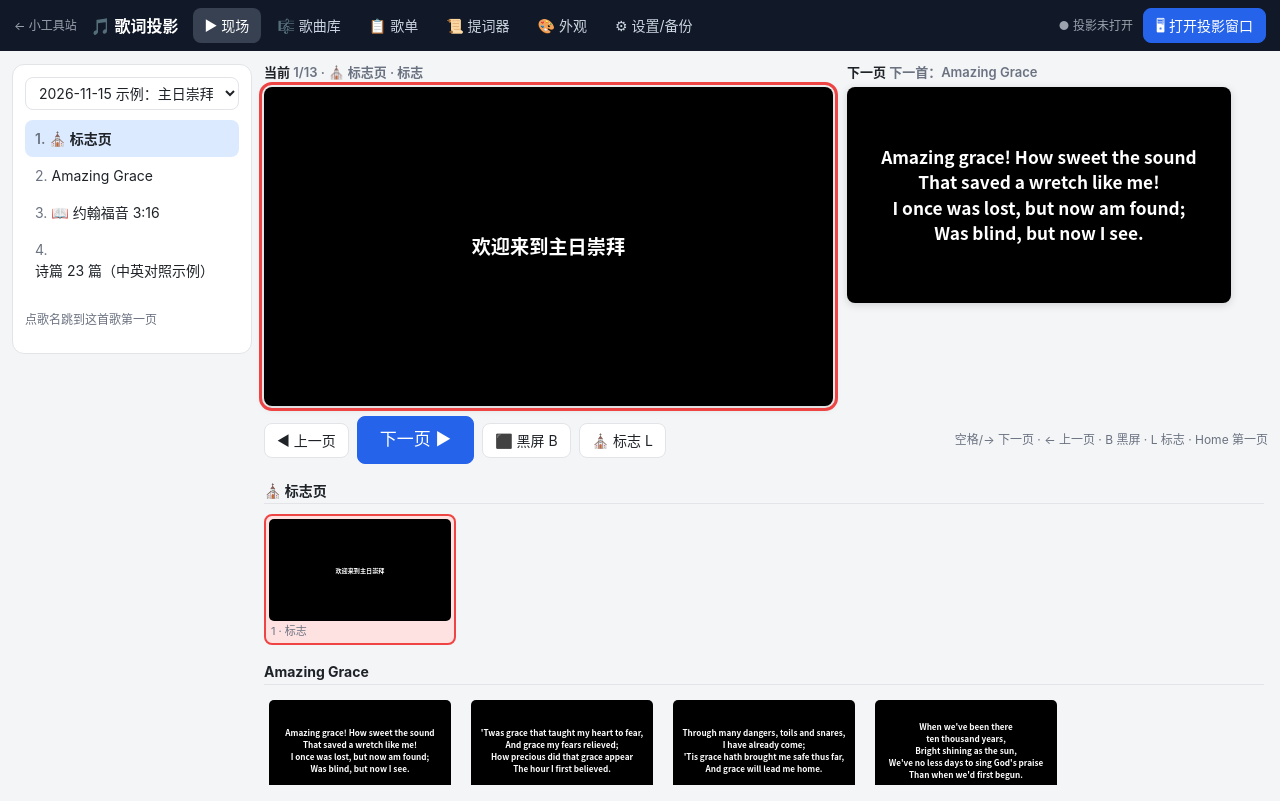
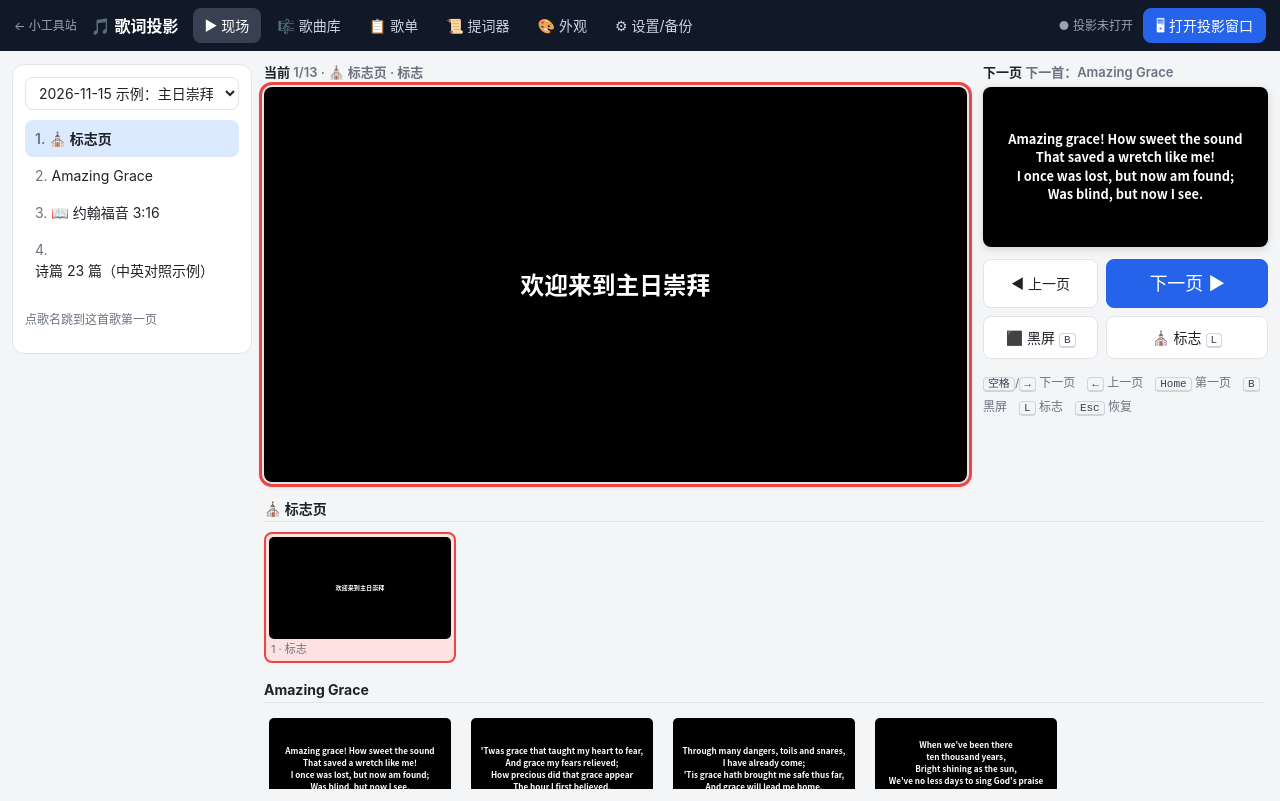
Before and after one commit to AngelTsien/tool-site, a plain HTML site: page lyrics-projector/index.html in a window 1280 px wide. Drawn offline with Linux system fonts and the light colour scheme.

Commit message:
歌词投影：桌面宽屏布局优化（1366–1920）

```diff
--- a/lyrics-projector/css/app.css
+++ b/lyrics-projector/css/app.css
@@ -1,6 +1,6 @@
 :root{--bg:#f4f5f7;--panel:#fff;--line:#e2e4e8;--ink:#1f2328;--muted:#6b7280;--pri:#2563eb;--pri2:#1d4ed8;--danger:#dc2626;--on:#f59e0b}
 *{box-sizing:border-box}
-html,body{margin:0;background:var(--bg);color:var(--ink);font:14px/1.5 -apple-system,"PingFang SC","Microsoft YaHei","Noto Sans CJK SC",system-ui,sans-serif}
+html,body{margin:0;min-width:1280px;background:var(--bg);color:var(--ink);font:14px/1.5 -apple-system,"PingFang SC","Microsoft YaHei","Noto Sans CJK SC",system-ui,sans-serif}
 button,.btnlike{font:inherit;border:1px solid var(--line);background:#fff;border-radius:8px;padding:6px 12px;cursor:pointer;white-space:nowrap;color:var(--ink);display:inline-block}
 button:hover,.btnlike:hover{border-color:#b9bec7;background:#fafafa}
 button.primary{background:var(--pri);color:#fff;border-color:var(--pri)}
@@ -40,7 +40,7 @@ main{padding:12px}
 .form-grid{display:grid;grid-template-columns:repeat(auto-fill,minmax(190px,1fr));gap:12px 14px;align-items:center}
 .form-grid label.chk{padding-top:14px}
 /* 现场 */
-@media (min-width:901px){#tab-live .live-main{height:calc(100vh - 78px)}#tab-live .slide-grid{flex:1;overflow:auto;align-content:start;padding-right:4px}.previews{flex:none}}
+#tab-live .live-main{height:calc(100vh - 74px)}#tab-live .slide-grid{flex:1;overflow:auto;align-content:start;padding-right:4px}
 .live-grid{display:grid;grid-template-columns:240px 1fr;gap:12px;align-items:start}
 .live-items{position:sticky;top:64px}
 .item-list{margin:0;padding:0;list-style:none;counter-reset:n}
@@ -49,14 +49,27 @@ main{padding:12px}
 .item-list li:hover{background:#f3f4f6}
 .item-list li.active{background:#dbeafe;font-weight:600}
 .live-main{display:flex;flex-direction:column;gap:10px;min-width:0}
-.previews{display:grid;grid-template-columns:minmax(0,calc(40vh*16/9)) minmax(0,calc(27vh*16/9));gap:14px;justify-content:start}
+.previews{display:flex;gap:16px;flex:none;align-items:flex-start}
+.pv.cur{flex:0 1 calc(52vh*16/9);min-width:0}
+.previews .side{flex:1 1 300px;min-width:280px;max-width:560px;display:flex;flex-direction:column;gap:12px}
+.live-controls{display:grid;grid-template-columns:1fr 1.4fr;gap:8px}
+.live-controls button{padding:10px 8px}
+.live-controls .big{font-size:18px}
+kbd{font:11px ui-monospace,monospace;background:#f3f4f6;border:1px solid #d1d5db;border-bottom-width:2px;border-radius:4px;padding:0 4px;color:#374151}
+button kbd{background:rgba(255,255,255,.6)}
+.kbd-hint{line-height:2}
 .pv-label{font-weight:600;margin-bottom:4px;font-size:13px;white-space:nowrap;overflow:hidden;text-overflow:ellipsis}
 .pv-stage{width:100%;aspect-ratio:16/9;border-radius:8px;box-shadow:0 2px 8px rgba(0,0,0,.15)}
-.pv:first-child .pv-stage{outline:3px solid #ef4444;outline-offset:2px}
-.live-controls{display:flex;gap:8px;align-items:center;flex-wrap:wrap}
-.kbd-hint{margin-left:auto}
-.slide-grid{display:grid;grid-template-columns:repeat(auto-fill,minmax(170px,1fr));gap:10px}
-.small-grid{grid-template-columns:repeat(auto-fill,minmax(140px,1fr))}
+.pv.cur .pv-stage{outline:3px solid #ef4444;outline-offset:2px}
+.slide-grid{display:grid;grid-template-columns:repeat(auto-fill,minmax(190px,1fr));gap:10px}
+@media (min-width:1700px){html,body{font-size:15px}.slide-grid{grid-template-columns:repeat(auto-fill,minmax(230px,1fr))}.two-col{grid-template-columns:340px 1fr}}
+.small-grid{grid-template-columns:repeat(auto-fill,minmax(150px,1fr))}
+.two-col.songs-col{grid-template-columns:280px minmax(0,1fr) minmax(300px,30%)}
+@media (min-width:1700px){.two-col.songs-col{grid-template-columns:320px minmax(0,1fr) minmax(380px,32%)}}
+.song-pv{position:sticky;top:64px;max-height:calc(100vh - 80px);overflow:auto}
+.song-pv:has(#songWarn:empty) #songWarn{display:none}
+#sLyrics{height:calc(100vh - 430px);min-height:240px}
+.song-list{max-height:calc(100vh - 210px)}
 .grid-head{grid-column:1/-1;font-weight:700;margin-top:6px;padding-bottom:2px;border-bottom:1px solid var(--line)}
 .thumb{cursor:pointer;border-radius:8px;padding:3px;border:2px solid transparent}
 .thumb:hover{border-color:#cbd5e1}
@@ -97,16 +110,3 @@ dialog::backdrop{background:rgba(0,0,0,.45)}
 .ocr-cols img:not([src]){display:none}
 #toast{position:fixed;left:50%;bottom:24px;transform:translateX(-50%) translateY(20px);background:#111827;color:#fff;padding:10px 18px;border-radius:10px;opacity:0;pointer-events:none;transition:.25s;z-index:99}
 #toast.show{opacity:1;transform:translateX(-50%)}
-@media (max-width:900px){
-  .top{position:static}
-  #tabs{flex-wrap:nowrap;overflow-x:auto;order:3;flex-basis:100%}
-  .top-actions{margin-left:auto}
-  .two-col,.live-grid,.look-col,.prompter-col{grid-template-columns:1fr}
-  .previews{grid-template-columns:1fr 1fr}
-  .live-items,.sticky{position:static}
-  .song-list{max-height:260px}
-  .kbd-hint{display:none}
-  .ocr-cols{grid-template-columns:1fr}
-}
-@media (max-width:560px){.previews{grid-template-columns:1fr}.top{gap:8px}.home{color:#9ca3af;text-decoration:none;font-size:12px}.home:hover{color:#fff}
-.brand{display:none}}
--- a/lyrics-projector/index.html
+++ b/lyrics-projector/index.html
@@ -33,15 +33,17 @@
     </aside>
     <div class="live-main">
       <div class="previews">
-        <div class="pv"><div class="pv-label">当前 <span id="curInfo" class="muted"></span></div><div id="pvCur" class="lp-stage pv-stage"></div></div>
-        <div class="pv next"><div class="pv-label">下一页 <span id="nextInfo" class="muted"></span></div><div id="pvNext" class="lp-stage pv-stage"></div></div>
-      </div>
-      <div class="live-controls">
-        <button id="btnPrev" title="上一页（← / ↑ / PageUp）">◀ 上一页</button>
-        <button id="btnNext" class="primary big" title="下一页（空格 / → / ↓ / PageDown）">下一页 ▶</button>
-        <button id="btnBlack" class="toggle" title="黑屏（B 或 .）">⬛ 黑屏 B</button>
-        <button id="btnLogo" class="toggle" title="标志页（L）">⛪ 标志 L</button>
-        <span class="muted small kbd-hint">空格/→ 下一页 · ← 上一页 · B 黑屏 · L 标志 · Home 第一页</span>
+        <div class="pv cur"><div class="pv-label">当前 <span id="curInfo" class="muted"></span></div><div id="pvCur" class="lp-stage pv-stage"></div></div>
+        <div class="side">
+          <div class="pv next"><div class="pv-label">下一页 <span id="nextInfo" class="muted"></span></div><div id="pvNext" class="lp-stage pv-stage"></div></div>
+          <div class="live-controls">
+            <button id="btnPrev" title="上一页（← / ↑ / PageUp）">◀ 上一页</button>
+            <button id="btnNext" class="primary big" title="下一页（空格 / → / ↓ / PageDown）">下一页 ▶</button>
+            <button id="btnBlack" class="toggle" title="黑屏（B 或 .）">⬛ 黑屏 <kbd>B</kbd></button>
+            <button id="btnLogo" class="toggle" title="标志页（L）">⛪ 标志 <kbd>L</kbd></button>
+          </div>
+          <div class="kbd-hint muted small"><kbd>空格</kbd>/<kbd>→</kbd> 下一页　<kbd>←</kbd> 上一页　<kbd>Home</kbd> 第一页　<kbd>B</kbd> 黑屏　<kbd>L</kbd> 标志　<kbd>Esc</kbd> 恢复</div>
+        </div>
       </div>
       <div id="slideGrid" class="slide-grid"></div>
     </div>
@@ -50,7 +52,7 @@
 
 <!-- 歌曲库 -->
 <section id="tab-songs" class="tab">
-  <div class="two-col">
+  <div class="two-col songs-col">
     <aside class="panel">
       <div class="row"><input id="songSearch" type="search" placeholder="🔍 搜索歌名或歌词…"><button id="btnNewSong" class="primary">＋ 新歌</button></div>
       <div id="tagFilter" class="chips"></div>
@@ -81,9 +83,11 @@
         <span id="songMsg" class="muted small"></span>
       </div>
       <div class="muted small" id="songUsage"></div>
+    </div>
+    <aside class="panel song-pv">
       <div id="songWarn" class="warn small"></div>
       <div id="songPreview" class="slide-grid small-grid"></div>
-    </div>
+    </aside>
   </div>
 </section>
 
```
Also changed, not shown: 1 other file.
